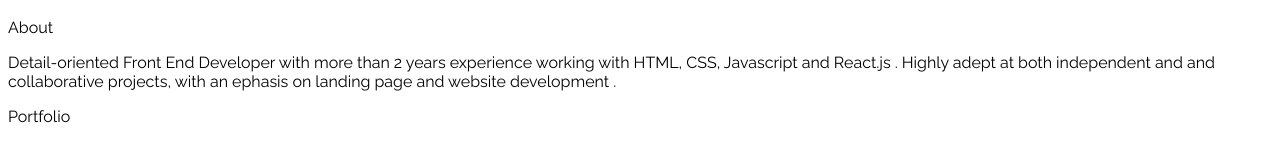
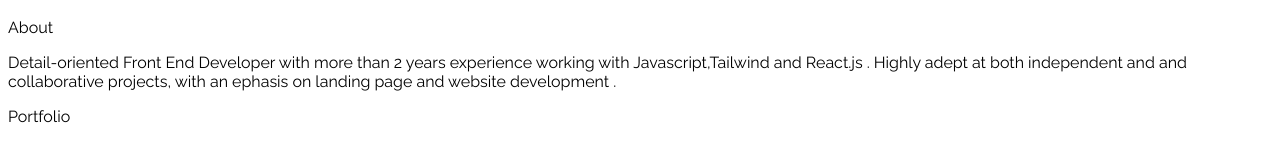
Before and after one commit to omarmazin/Portofolio, a React (Create React App) app: page / in a window 1280 px wide. Shown: the part 570-713 px from the top of the page. Built offline with nearby package versions, Linux system fonts and the light colour scheme.

Commit message:
Update About.jsx

```diff
--- a/src/Components/About.jsx
+++ b/src/Components/About.jsx
@@ -14,7 +14,7 @@ const About = () => {
         </div>
         <p className="text-xl mt-20">
           Detail-oriented Front End Developer with more than 2 years
-          experience working with HTML, CSS, Javascript and React.js .
+          experience working with Javascript,Tailwind and React.js .
           Highly adept at both independent and and collaborative projects,
           with an ephasis on landing page and website development .
         </p>
```
